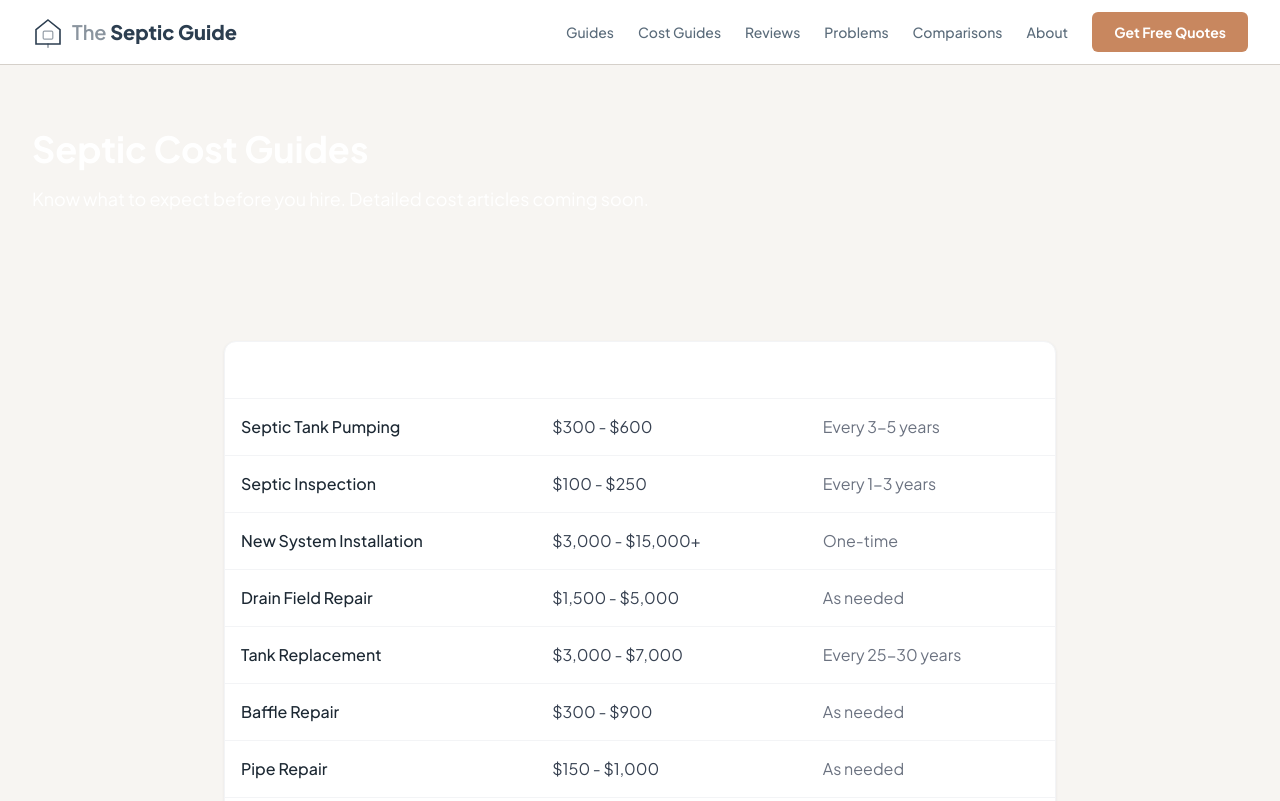
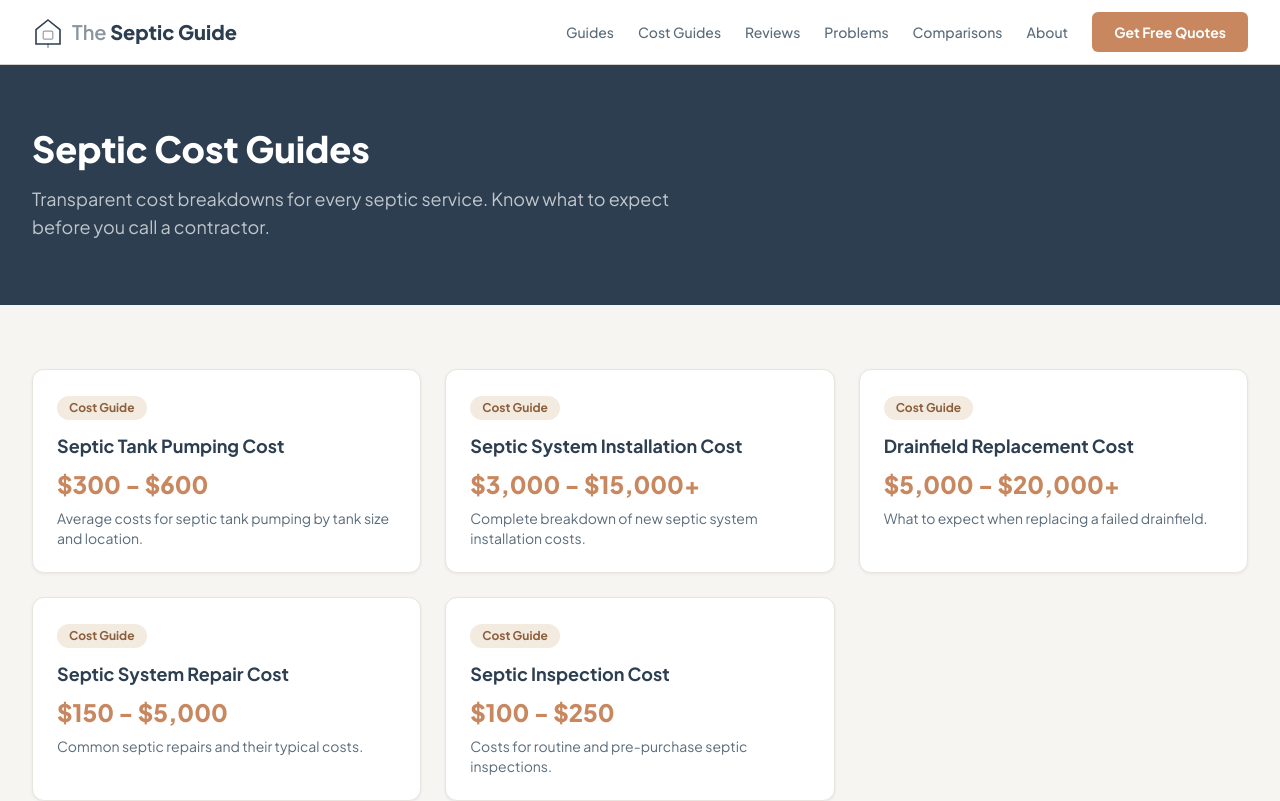
Before and after one commit to thebasementguide2026/theseptic.guide-, a Next.js app: page /cost-guides in a window 1280 px wide. Shown: the top 801 px of the page. Built offline with nearby package versions, Linux system fonts and the light colour scheme.

Commit message:
Reskin: Update cost-guides page with slate/copper design

```diff
--- a/app/cost-guides/page.tsx
+++ b/app/cost-guides/page.tsx
@@ -2,55 +2,37 @@ import Link from 'next/link'
 
 export const metadata = {
   title: 'Septic Cost Guides | The Septic Guide',
-  description: 'Transparent cost breakdowns for septic services. Know what to expect before you hire.',
+  description: 'Transparent cost breakdowns for septic services. Know what to expect before you call a contractor.',
 }
 
-const costItems = [
-  { service: 'Septic Tank Pumping', range: '$300 - $600', frequency: 'Every 3-5 years' },
-  { service: 'Septic Inspection', range: '$100 - $250', frequency: 'Every 1-3 years' },
-  { service: 'New System Installation', range: '$3,000 - $15,000+', frequency: 'One-time' },
-  { service: 'Drain Field Repair', range: '$1,500 - $5,000', frequency: 'As needed' },
-  { service: 'Tank Replacement', range: '$3,000 - $7,000', frequency: 'Every 25-30 years' },
-  { service: 'Baffle Repair', range: '$300 - $900', frequency: 'As needed' },
-  { service: 'Pipe Repair', range: '$150 - $1,000', frequency: 'As needed' },
-  { service: 'System Replacement', range: '$5,000 - $20,000+', frequency: 'Every 25-30 years' },
+const costGuides = [
+  { title: 'Septic Tank Pumping Cost', range: '$300 - $600', href: '/cost-guides/pumping-cost', description: 'Average costs for septic tank pumping by tank size and location.' },
+  { title: 'Septic System Installation Cost', range: '$3,000 - $15,000+', href: '/cost-guides/installation-cost', description: 'Complete breakdown of new septic system installation costs.' },
+  { title: 'Drainfield Replacement Cost', range: '$5,000 - $20,000+', href: '/cost-guides/drainfield-replacement-cost', description: 'What to expect when replacing a failed drainfield.' },
+  { title: 'Septic System Repair Cost', range: '$150 - $5,000', href: '/cost-guides/repair-cost', description: 'Common septic repairs and their typical costs.' },
+  { title: 'Septic Inspection Cost', range: '$100 - $250', href: '/cost-guides/inspection-cost', description: 'Costs for routine and pre-purchase septic inspections.' },
 ]
 
 export default function CostGuidesPage() {
   return (
     <>
-      <section className="bg-brand-green-dark text-white py-16">
+      <section style={{ backgroundColor: '#2C3E50' }} className="text-white py-16">
         <div className="container-custom">
-          <h1 className="text-4xl font-bold mb-4">Septic Cost Guides</h1>
-          <p className="text-brand-green-light text-lg max-w-2xl">Know what to expect before you hire. Detailed cost articles coming soon.</p>
+          <h1 className="text-4xl font-extrabold mb-4">Septic Cost Guides</h1>
+          <p className="text-lg opacity-70 max-w-2xl">Transparent cost breakdowns for every septic service. Know what to expect before you call a contractor.</p>
         </div>
       </section>
       <section className="py-16">
-        <div className="container-custom max-w-4xl">
-          <div className="bg-white rounded-xl shadow-sm border border-gray-100 overflow-hidden">
-            <table className="w-full">
-              <thead>
-                <tr className="bg-brand-green-dark text-white">
-                  <th className="text-left p-4 font-semibold">Service</th>
-                  <th className="text-left p-4 font-semibold">Cost Range</th>
-                  <th className="text-left p-4 font-semibold hidden md:table-cell">Frequency</th>
-                </tr>
-              </thead>
-              <tbody>
-                {costItems.map((item) => (
-                  <tr key={item.service} className="border-t border-gray-100 hover:bg-gray-50">
-                    <td className="p-4 font-medium text-brand-green-dark">{item.service}</td>
-                    <td className="p-4 text-gray-700">{item.range}</td>
-                    <td className="p-4 text-gray-500 hidden md:table-cell">{item.frequency}</td>
-                  </tr>
-                ))}
-              </tbody>
-            </table>
-          </div>
-          <div className="mt-12 text-center">
-            <Link href="/get-quote" className="inline-block bg-brand-green text-white px-8 py-3 rounded-lg font-semibold hover:bg-brand-green-dark transition-colors">
-              Get a Free Quote
-            </Link>
+        <div className="container-custom">
+          <div className="grid grid-cols-1 md:grid-cols-2 lg:grid-cols-3 gap-6">
+            {costGuides.map((guide) => (
+              <Link key={guide.href} href={guide.href} className="bg-white rounded-xl p-6 shadow-sm border border-[#E8E4DE] hover:shadow-md transition-shadow">
+                <span className="inline-block text-xs font-bold px-3 py-1 rounded-full mb-3" style={{ backgroundColor: '#F3EAE0', color: '#8B5E3C' }}>Cost Guide</span>
+                <h2 className="text-lg font-bold text-[#2C3E50] mb-2">{guide.title}</h2>
+                <p className="text-2xl font-extrabold text-[#C8875F] mb-2">{guide.range}</p>
+                <p className="text-sm text-[#5A6B7A]">{guide.description}</p>
+              </Link>
+            ))}
           </div>
         </div>
       </section>
```
